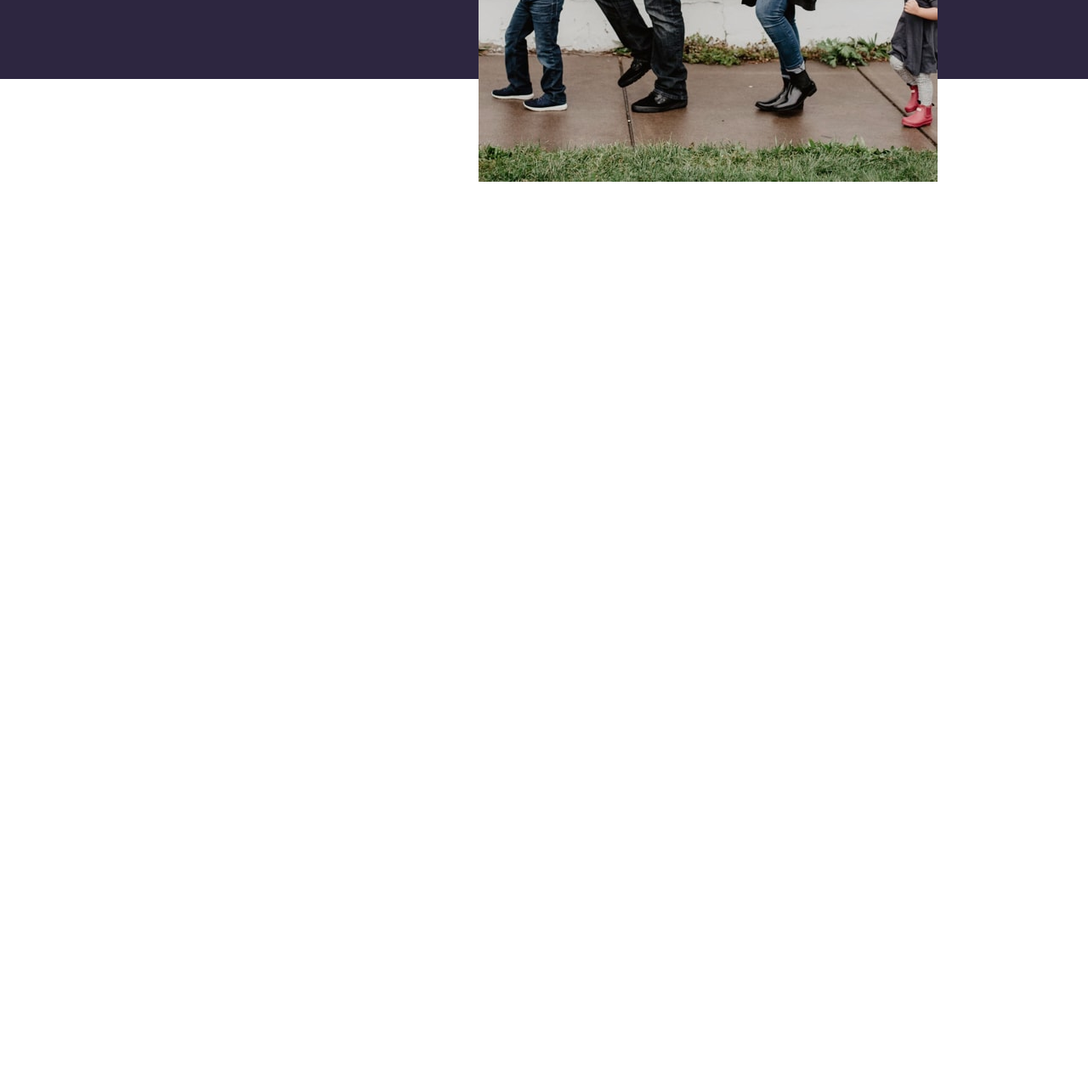
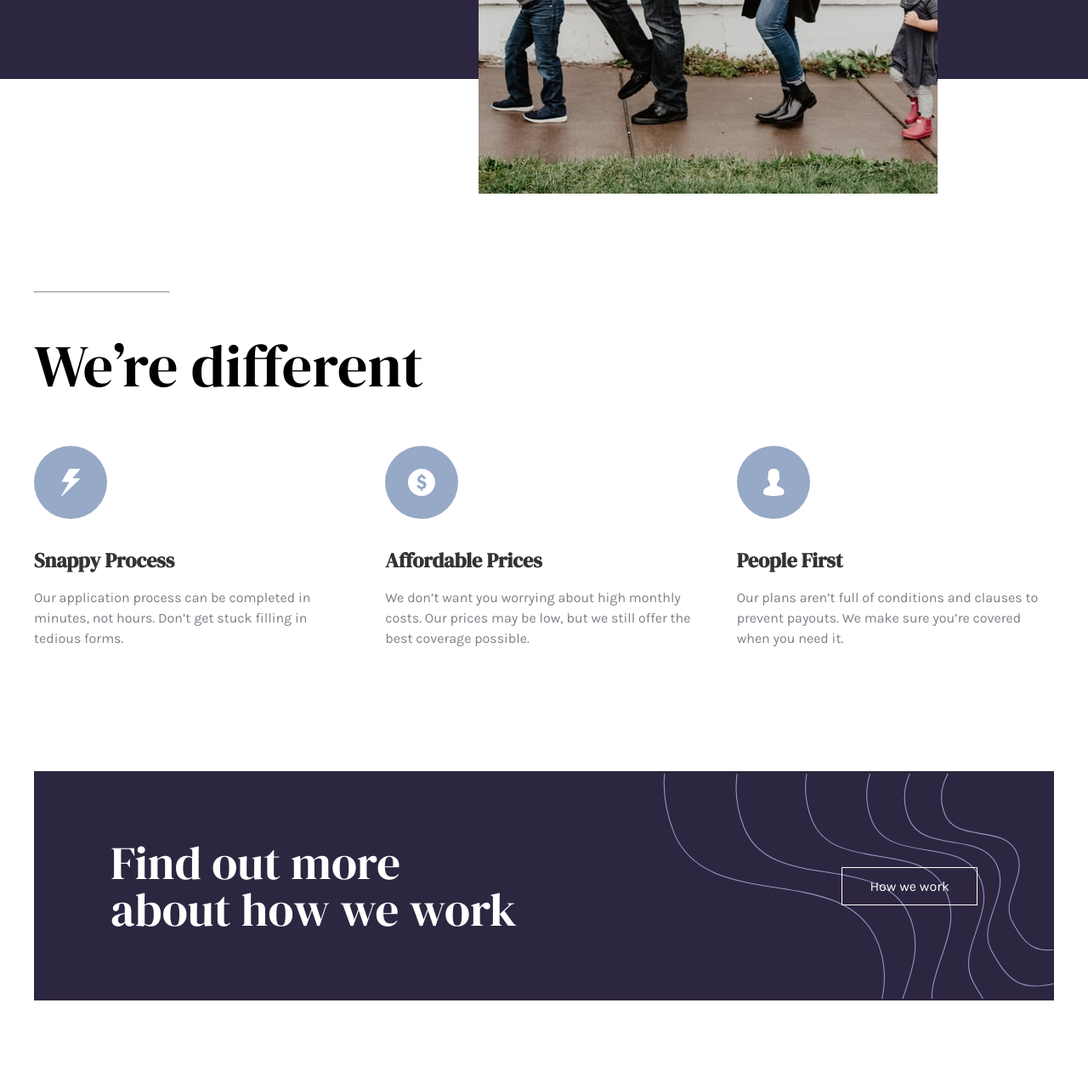
Before and after one commit to maxibrain4/insurance-landing-page, a plain HTML site: page index.html in a window 1280 px wide. Shown: the part 601-1875 px from the top of the page at 85% size. Before the commit the page ends 838 px from the top, so only its background shows below. Drawn offline with Linux system fonts and the light colour scheme.

Commit message:
completed the desktop version to the cta box

```diff
--- a/index.css
+++ b/index.css
@@ -4,6 +4,11 @@ font-family: 'Karla', sans-serif; */
   margin: 0;
   padding: 0;
   box-sizing: border-box;
+}
+.container {
+  max-width: 1200px;
+  margin: 0 auto;
+  padding: 0 32px;
 }
 /*******************************/
 /*HEADER SECTION*/
@@ -72,8 +77,13 @@ main {
 }
 .hero-img {
   position: absolute;
-  top: 10%;
+  top: 5%;
   left: 44%;
+}
+.line {
+  width: 40%;
+  height: 2px;
+  margin-bottom: 50px;
 }
 .primary-heading {
   font-family: "DM Serif Display", serif;
@@ -115,6 +125,69 @@ main {
 /*******************************/
 /*HOW SECTION*/
 /*******************************/
+.line2 {
+  width: 160px;
+  height: 2px;
+  margin-bottom: 50px;
+}
+.head-adj {
+  margin-bottom: 60px;
+}
 .section-how {
+  padding: 250px 0 96px 0;
+}
+.grid {
+  display: grid;
+  grid-template-columns: repeat(3, 1fr);
+  gap: 40px;
+}
+.feature-title {
+  font-size: 24px;
+  color: #333;
+  font-weight: 700;
+  margin-bottom: 16px;
+  font-family: "DM Serif Display", serif;
+}
+.feature-text {
+  font-size: 16px;
+  line-height: 1.5;
+  font-family: "Karla", sans-serif;
+  font-weight: 400;
+  color: hsl(273, 4%, 51%);
+}
+svg {
+  margin-bottom: 28px;
+}
+/*******************************/
+/*CTA-SECTION*/
+/*******************************/
+.cta-section {
   padding: 48px 0 96px 0;
 }
+.cta {
+  background-color: hsl(256, 26%, 20%);
+  height: 270px;
+  /* display: grid;
+  grid-template-columns: 2fr 1fr;
+  place-items: center; */
+  display: flex;
+  align-items: center;
+  justify-content: space-between;
+  padding: 0 90px;
+  background-image: url("/images/bg-pattern-how-we-work-desktop.svg");
+  background-repeat: no-repeat;
+  background-position: right;
+  background-size: 460px;
+}
+.secondary-heading {
+  font-family: "DM Serif Display", serif;
+  font-weight: 400;
+  font-size: 55px;
+  line-height: 1;
+  color: #fff;
+}
+/*******************************/
+/*FOOTER SECTION*/
+/*******************************/
+.footer {
+}
--- a/index.html
+++ b/index.html
@@ -31,6 +31,7 @@
       <section class="section-hero">
         <div class="hero">
           <div class="hero-text-box">
+            <hr class="line"> </hr>
             <h1 class="primary-heading">
               Humanizing <br />
               your insurance.
@@ -51,7 +52,49 @@
           </div>
         </div>
       </section>
-      <section class="section-how"></section>
+      <section class="section-how container">
+        <hr class="line2"></hr>
+        <h1 class="primary-heading head-adj">We’re different</h1>
+        <div class="featuresbody grid">
+          <div class="features">
+
+            <svg xmlns="http://www.w3.org/2000/svg" width="86" height="86"><g fill="none" fill-rule="evenodd"><circle cx="43" cy="43" r="43" fill="#96A9C6"/><path fill="#FFF" fill-rule="nonzero" d="M32 59h1.195l21.072-20.146c.276-.356.123-.534-.46-.534H45.11l9.158-10.786c.276-.356.061-.534-.612-.534h-11.67c-.337 0-.613.119-.888.356l-8.515 14.645c-.061.356.122.534.582.534h8.423L32 59z"/></g></svg>
+
+            <p class="feature-title">Snappy Process</p>
+            <p class="feature-text">Our application process can be completed in minutes, not hours. Don’t get
+              stuck filling in tedious forms.</p>
+          </div>
+          <div class="features">
+
+            <svg xmlns="http://www.w3.org/2000/svg" width="86" height="86"><g fill="none" fill-rule="evenodd"><circle cx="43" cy="43" r="43" fill="#96A9C6"/><path fill="#FFF" fill-rule="nonzero" d="M43 27c-8.836 0-16 7.164-16 16s7.164 16 16 16c8.838 0 16-7.164 16-16s-7.162-16-16-16zm4.363 22.178c-.787.883-1.924 1.402-3.41 1.558V53H42.06v-2.252c-2.479-.254-4.012-1.695-4.604-4.32l2.93-.764c.271 1.65 1.17 2.475 2.695 2.475.713 0 1.24-.176 1.576-.53a1.79 1.79 0 00.504-1.279c0-.518-.168-.91-.504-1.176-.336-.267-1.084-.605-2.242-1.015-1.04-.362-1.855-.717-2.441-1.073a4.032 4.032 0 01-1.428-1.48c-.365-.637-.549-1.379-.549-2.223 0-1.107.328-2.105.98-2.992.653-.885 1.68-1.426 3.083-1.623V33h1.894v1.748c2.117.254 3.488 1.451 4.111 3.594l-2.609 1.07c-.51-1.469-1.295-2.203-2.361-2.203-.535 0-.965.164-1.287.492a1.636 1.636 0 00-.487 1.194c0 .476.157.841.47 1.097.31.254.98.569 2.003.946 1.125.41 2.008.798 2.647 1.164a4.16 4.16 0 011.533 1.513c.38.645.572 1.397.572 2.258 0 1.322-.395 2.424-1.182 3.305z"/></g></svg>
+
+             <p class="feature-title">Affordable Prices</p>
+            <p class="feature-text">We don’t want you worrying about high monthly costs. Our prices may be low,
+  but we still offer the best coverage possible.</p>
+          </div>
+          <div class="features">
+
+            <svg xmlns="http://www.w3.org/2000/svg" width="86" height="86"><g fill="none" fill-rule="evenodd"><circle cx="43" cy="43" r="43" fill="#96A9C6"/><path fill="#FFF" fill-rule="nonzero" d="M52.874 49.874l-5.095-2.547c-.48-.24-.779-.724-.779-1.261v-1.804c.122-.149.25-.32.383-.507.661-.933 1.19-1.972 1.576-3.093a2.116 2.116 0 001.241-1.929V36.6c0-.514-.192-1.011-.533-1.4v-2.837c.03-.293.147-2.04-1.116-3.48C47.455 27.633 45.678 27 43.267 27c-2.412 0-4.19.634-5.285 1.883-1.263 1.44-1.145 3.187-1.115 3.48V35.2a2.127 2.127 0 00-.534 1.4v2.133c0 .65.295 1.255.799 1.658.488 1.935 1.51 3.392 1.868 3.86v1.765c0 .516-.282.99-.734 1.237l-4.758 2.596A4.81 4.81 0 0031 54.073V55.8c0 2.531 8.024 3.2 12.267 3.2 4.242 0 12.266-.669 12.266-3.2v-1.623a4.786 4.786 0 00-2.659-4.303z"/></g></svg>
+
+            <p class="feature-title">People First</p>
+            <p class="feature-text">Our plans aren’t full of conditions and clauses to prevent payouts. We make
+  sure you’re covered when you need it.</p>
+          </div>
+        </div>
+      </section>
+      <section class="cta-section">
+        <div class="container cta">
+          <div class="cta-text">
+          <h2 class="secondary-heading">Find out more <br> about how we work</h2>
+          </div>
+          <div class="cta-btn">
+          <a href="#" class="btn">How we work</a>
+          </div>
+        </div>
+      </section>
     </main>
+    <footer class="footer">
+
+    </footer>
   </body>
 </html>
```
